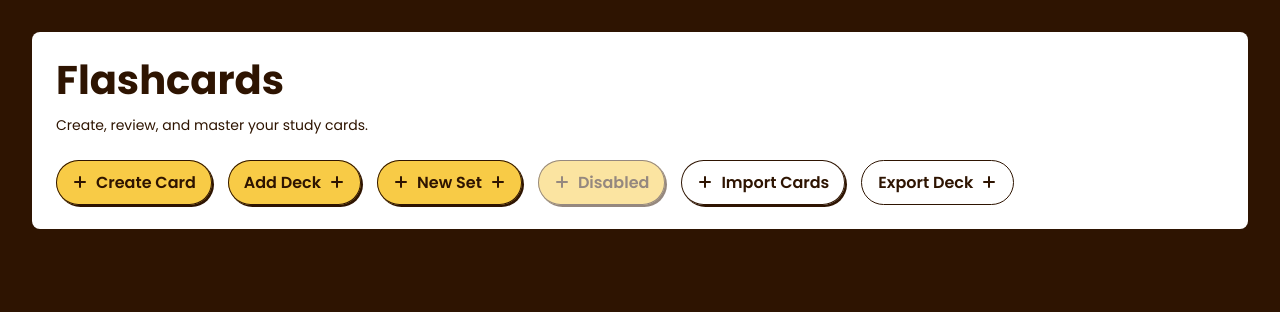
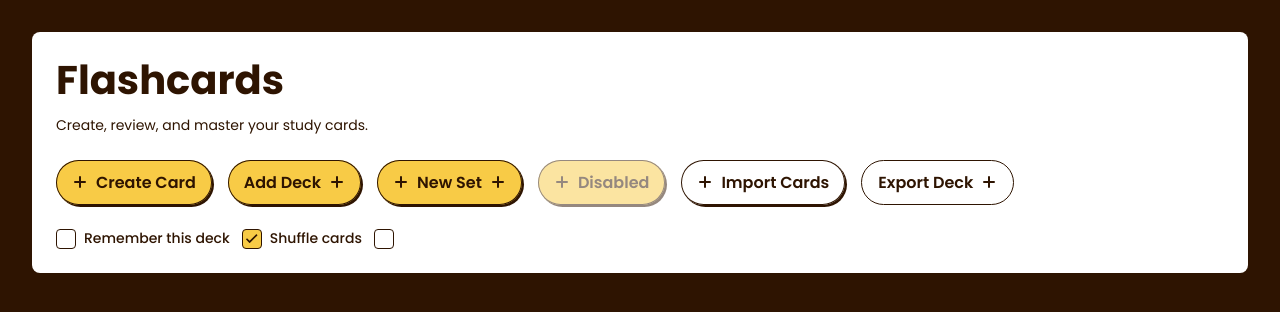
Before and after one commit to brandeth/flashcard-app, a Next.js app: page / in a window 1280 px wide. Shown: the top 312 px of the page. Built offline with nearby package versions, Linux system fonts and the light colour scheme.

Commit message:
added checkbox component.

```diff
--- /dev/null
+++ b/app/components/Checkbox.tsx
@@ -0,0 +1,50 @@
+import { InputHTMLAttributes, ReactNode } from "react";
+
+type CheckboxProps = InputHTMLAttributes<HTMLInputElement> & {
+  label?: ReactNode;
+};
+
+export function Checkbox({
+  label,
+  className = "",
+  id,
+  ...props
+}: CheckboxProps) {
+  const inputId = id ?? props.name;
+
+  return (
+    <label
+      htmlFor={inputId}
+      className={[
+        "inline-flex cursor-pointer items-center gap-2 text-preset-5 text-brand-neutral-900",
+        props.disabled ? "cursor-not-allowed opacity-50" : "",
+        className,
+      ]
+        .filter(Boolean)
+        .join(" ")}
+    >
+      <input id={inputId} type="checkbox" className="peer sr-only" {...props} />
+
+      <span
+        aria-hidden="true"
+        className="
+          flex size-5 shrink-0 items-center justify-center rounded-sm
+            border border-brand-neutral-900
+            bg-brand-neutral-0
+            transition-[background-color,box-shadow] duration-150 ease-in-out
+            peer-hover:shadow-[1px_1px_0_0_var(--color-brand-neutral-900)]
+            peer-focus-visible:outline-2
+            peer-focus-visible:outline-offset-2
+            peer-focus-visible:outline-brand-blue-600
+            peer-checked:bg-brand-yellow-500
+            peer-checked:bg-[url('/assets/check.svg')]
+            peer-checked:bg-size-[12px_10px]
+            peer-checked:bg-center
+            peer-checked:bg-no-repeat
+        "
+      />
+
+      {label ? <span>{label}</span> : null}
+    </label>
+  );
+}
--- a/app/page.tsx
+++ b/app/page.tsx
@@ -1,4 +1,5 @@
 import { Button } from "./components/Button";
+import { Checkbox } from "./components/Checkbox";
 
 function PlusIcon() {
   return (
@@ -45,6 +46,17 @@ export default function Home() {
             Export Deck
           </Button>
         </div>
+
+        <div className="mt-6 flex gap-3">
+          <Checkbox name="rememberDeck" label="Remember this deck" />
+
+          <Checkbox name="shuffleCards" label="Shuffle cards" defaultChecked />
+
+          <Checkbox
+            name="checkboxOnly"
+            aria-label="Checkbox without visible label"
+          />
+        </div>
       </section>
     </main>
   );
```
Also changed, not shown: public/assets/check.svg (added).
